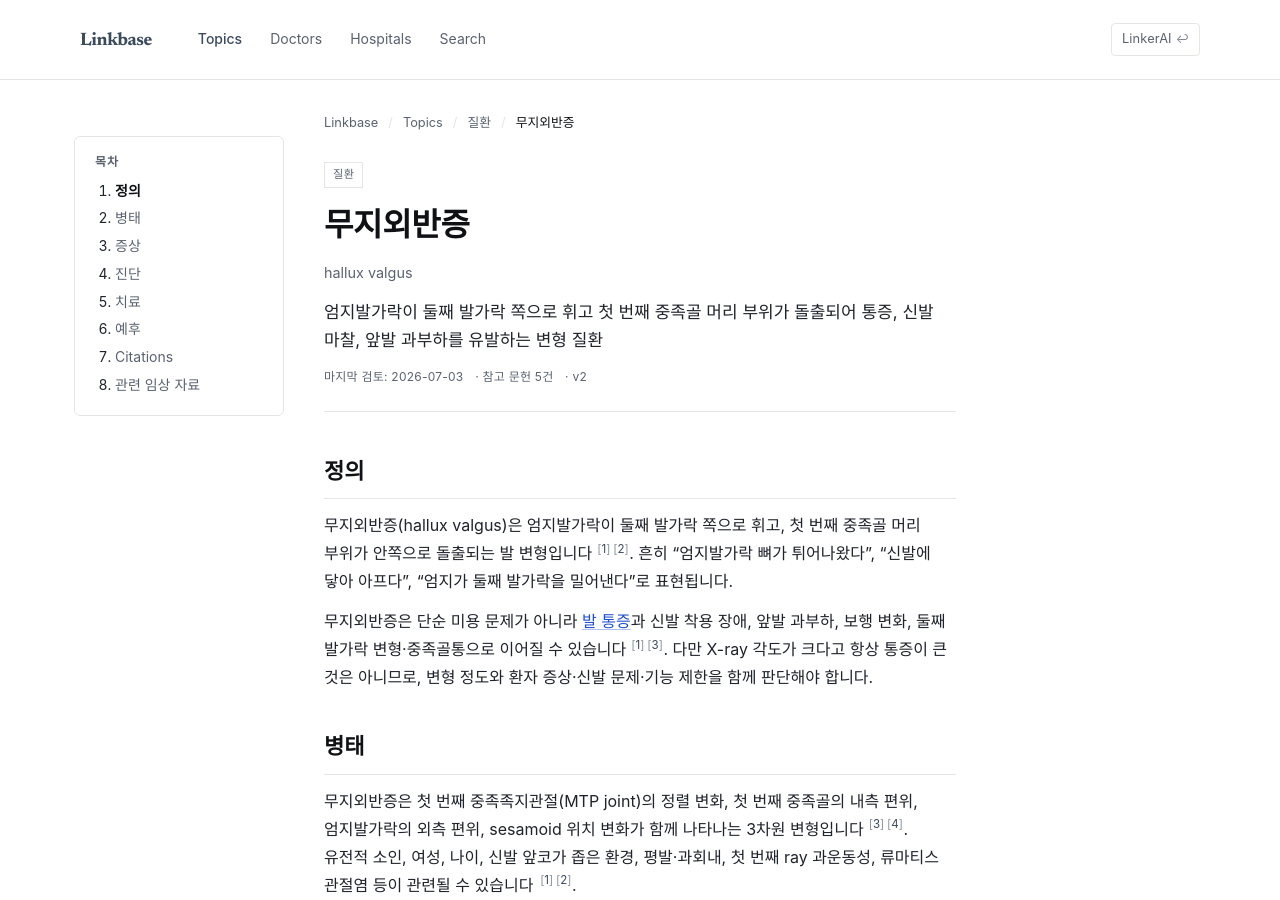
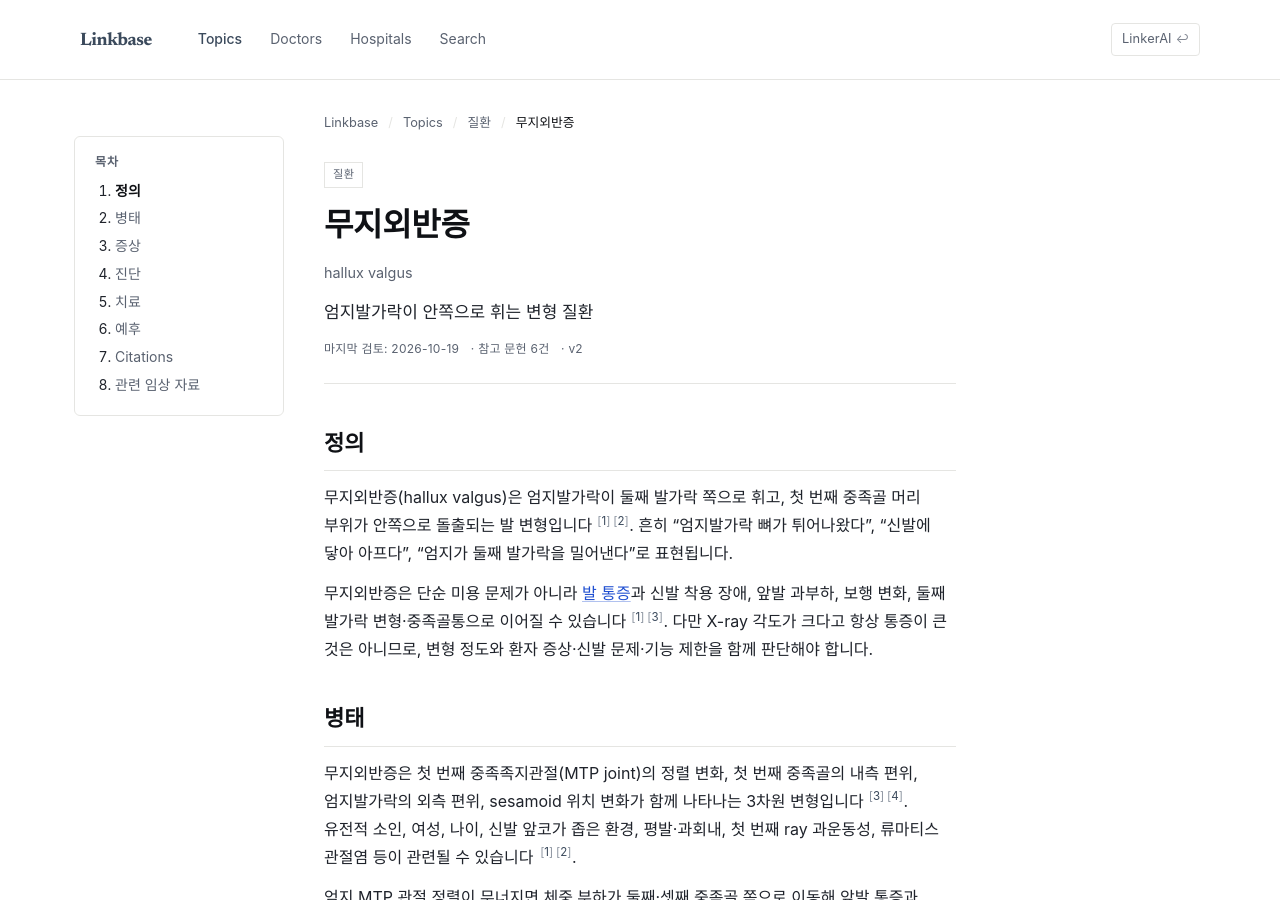
Before and after one commit to feelharmony/linkare-medical-knowledge, a Jekyll site: the page built from conditions/hallux-valgus.md, in a window 1280 px wide and 900 px high. Built offline with Jekyll 4.4.1, drawn with Linux system fonts in a browser that asks for light colours; some web fonts are replaced; some of the changed text lies outside the part shown.

Commit message:
pillar patch: 무지외반증, 엄지발가락이 휘면서 신발이 안 맞기 시작했다면 → hallux-valgus (anchors: treatment)

```diff
--- a/conditions/hallux-valgus.md
+++ b/conditions/hallux-valgus.md
@@ -5,23 +5,29 @@
 permalink: /conditions/hallux-valgus/
 title: 무지외반증
 title_en: hallux valgus
-description: 엄지발가락이 둘째 발가락 쪽으로 휘고 첫 번째 중족골 머리 부위가 돌출되어 통증, 신발 마찰, 앞발 과부하를 유발하는 변형 질환
+description: 엄지발가락이 안쪽으로 휘는 변형 질환
 aliases:
   - 무지외반증
   - 엄지발가락 휨
   - 엄지발가락 돌출
   - bunion
   - hallux valgus
-last_reviewed: '2026-07-03'
+last_reviewed: '2026-10-19'
 next_review: '2026-10-03'
 locked: true
 quality_status: verified
 verified_by: 문헌 및 내부 정합성 검토
-source_count: 5
+source_count: 6
 source_count_external: 5
-source_count_clinic_pillar: 0
-clinic_footnote_ids: []
-external_footnote_ids: [1, 2, 3, 4, 5]
+source_count_clinic_pillar: 1
+clinic_footnote_ids:
+  - 6
+external_footnote_ids:
+  - 1
+  - 2
+  - 3
+  - 4
+  - 5
 version: 2
 ---
 ## 정의
@@ -51,6 +57,8 @@
 
 수술은 통증과 기능 제한이 지속되고 신발 착용 장애가 크며, 보존 치료로 조절되지 않을 때 고려합니다 [^1][^2]. 수술 방식은 변형 정도, 관절 상태, 중족골 정렬, 환자 활동 수준에 따라 다르며, 단순히 튀어나온 뼈를 깎는 수술이 아니라 정렬을 재구성하는 수술이라는 점을 설명해야 합니다. 미용 목적만으로 수술을 결정하기보다 통증·기능·신발 문제를 기준으로 상담합니다.
 
+돌출부의 점액낭이 부어 아프면 초음파 유도 주사로 목표한 점액낭을 보면서 치료합니다[^6].
+
 ## 예후
 가벼운 무지외반증은 신발 조정과 보조기, 발 관리로 통증을 줄이며 지낼 수 있습니다. 변형이 진행하거나 앞발 과부하가 커지면 통증 부위가 엄지 돌출부에서 둘째·셋째 중족골통, 발가락 변형으로 확장될 수 있습니다 [^1][^3].
 
@@ -58,8 +66,13 @@
 
 ---
 
+---
+
 ## Citations
 ### 자사 임상 자료
+<!-- LINKARE:CLINIC-CITATIONS (자동관리·편집금지) -->
+[^6]: [구리탑본의원 — 무지외반증, 엄지발가락이 휘면서 신발이 안 맞기 시작했다면](https://guritopbone.com/blog/hallux-valgus) · 근거: "엄지의 지지 기능이 떨어지면 체중이 둘째·셋째 발허리뼈로 쏠려 앞발바닥이 먼저 아프고 굳은살이 두껍게 잡힙니다."
+<!-- /LINKARE:CLINIC-CITATIONS -->
 
 ### 외부 권위 출처
 [^1]: [Hecht PJ, Lin TJ. Hallux valgus. Med Clin North Am. 2014;98(2):227-232. PMID 24559871](https://pubmed.ncbi.nlm.nih.gov/24559871/)
@@ -70,3 +83,4 @@
 
 ## Changelog
 - 2026-07-03 v2: 내용 업데이트.
+- 2026-10-19 v2: 치료 enrich
```
